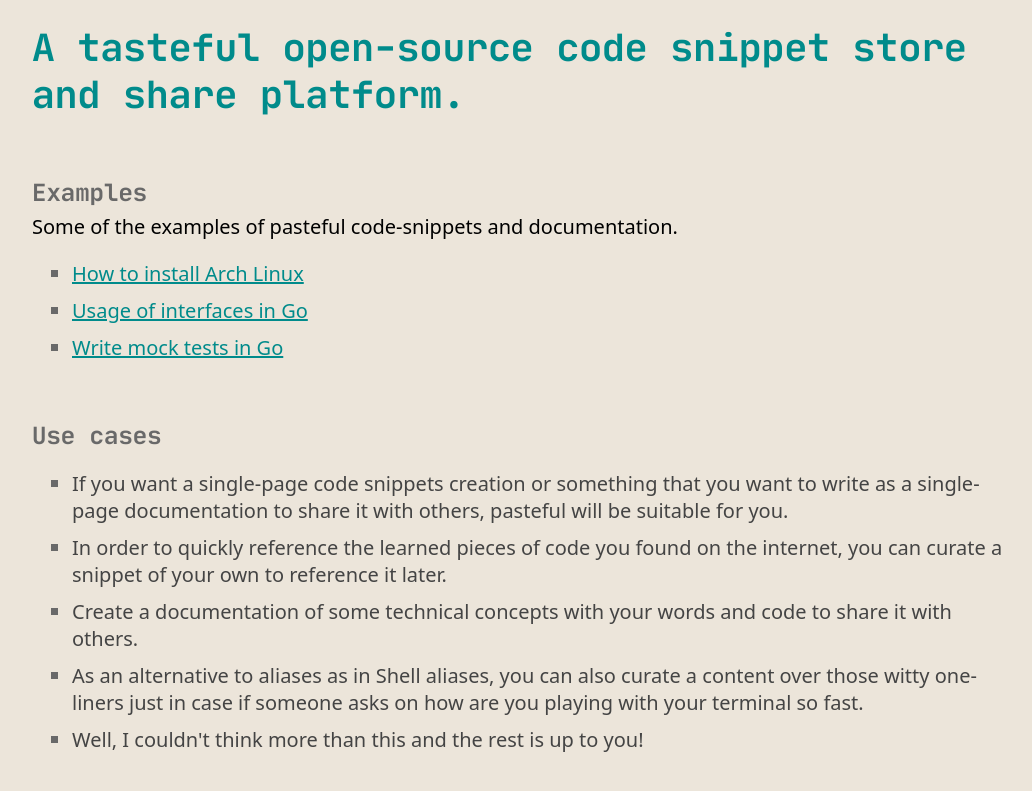
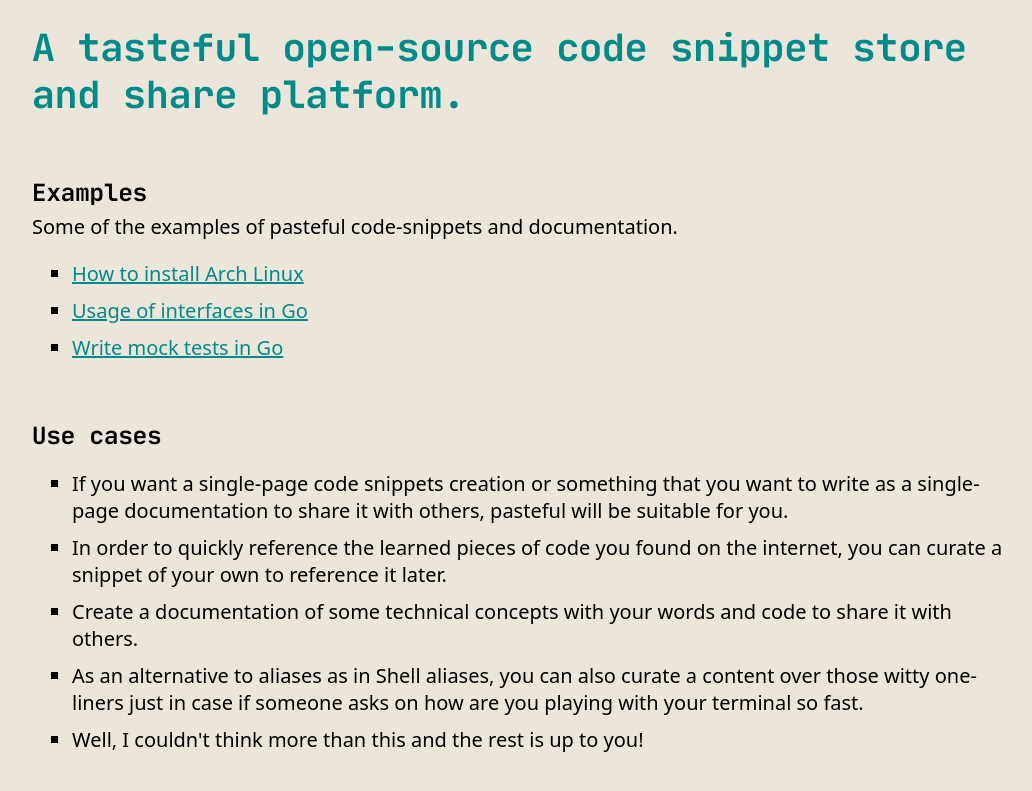
Before and after one commit to mysticmode/pasteful, a plain HTML site: page docs/index.html in a window 1280 px wide. Shown: the part 95-886 px from the top of the page, without its empty margins (118-1150 px from the left). Drawn offline with Linux system fonts and the light colour scheme.

Commit message:
Font color update

```diff
--- a/docs/index.html
+++ b/docs/index.html
@@ -28,7 +28,7 @@
         body {
             font-family: system-ui, -apple-system, BlinkMacSystemFont, 'Segoe UI', Roboto, Oxygen, Ubuntu, Cantarell, 'Open Sans', 'Helvetica Neue', sans-serif;
             font-size: 20px;
-            color: #444;
+            color: black;
             background-color: #ece5da;
             margin: 1em auto;
             width: 980px;
@@ -44,7 +44,7 @@
         }
 
         li::marker {
-            color: #696969;
+            color: black;
         }
 
         .header {
@@ -76,7 +76,6 @@
         .container .section h3 {
             font-family: 'JetBrains Mono', monospace;
             font-size: 24px;
-            color: #696969;
             margin-bottom: 0;
         }
 
```
